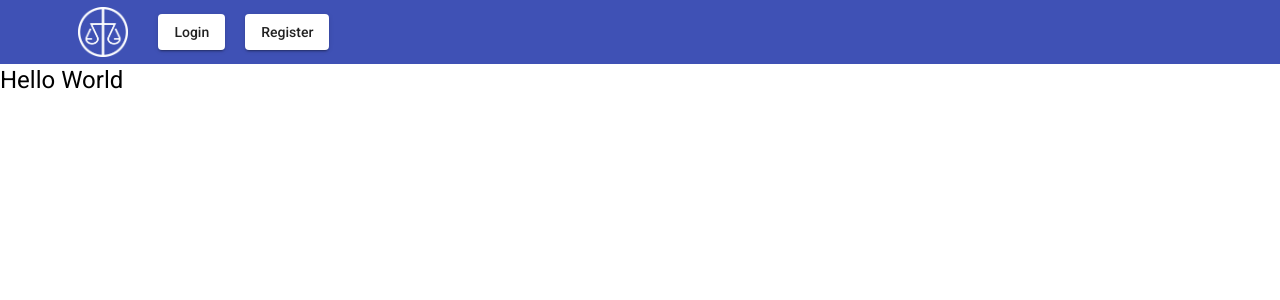
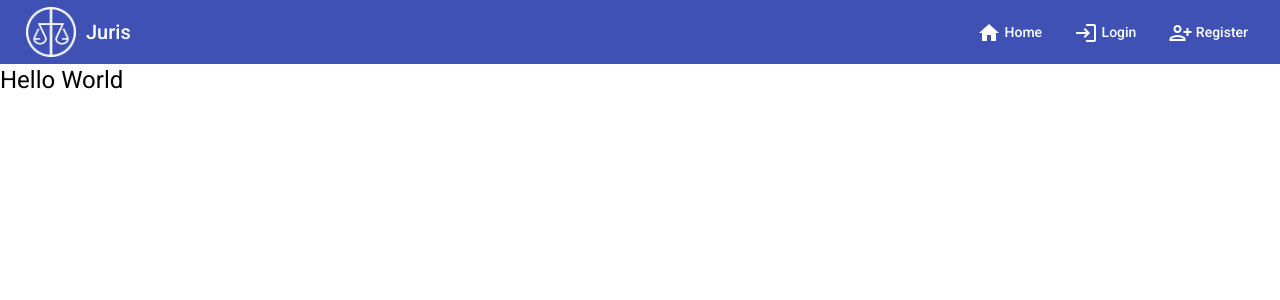
Before and after one commit to Marcel-MD/juris-angular-spa, an Angular app: page /home in a window 1280 px wide. Shown: the top 300 px of the page. Built offline with nearby package versions, Linux system fonts and the light colour scheme.

Commit message:
Add responsive navigation

```diff
--- a/package.json
+++ b/package.json
@@ -15,6 +15,7 @@
     "@angular/common": "~13.3.0",
     "@angular/compiler": "~13.3.0",
     "@angular/core": "~13.3.0",
+    "@angular/flex-layout": "^13.0.0-beta.38",
     "@angular/forms": "~13.3.0",
     "@angular/material": "^13.3.2",
     "@angular/platform-browser": "~13.3.0",
--- a/src/app/app.component.css
+++ b/src/app/app.component.css
@@ -1,12 +1,5 @@
-mat-toolbar {
-  display: flex;
-  flex-wrap: wrap;
-  flex-direction: row;
-  gap: 1em;
-}
-
 .logo {
   max-width: 50px;
-  margin: 0 0.5em 0 5%;
+  margin: 0 0.5em 0 0.5em;
   cursor: pointer;
 }
--- a/src/app/app.component.html
+++ b/src/app/app.component.html
@@ -1,16 +1,35 @@
-<mat-toolbar color="primary">
+<mat-toolbar fxLayout="row" color="primary">
   <img
+    fxFlex
     src="/assets/juris-white.png"
     alt="image"
     class="logo"
     routerLink="/home"
   />
-  <button mat-raised-button color="basic" routerLink="/login">Login</button>
-  <button mat-raised-button color="basic" routerLink="/register">
-    Register
+
+  <span fxFlex> Juris </span>
+
+  <button
+    mat-button
+    *ngFor="let item of menuItems"
+    fxHide.xs
+    routerLink="{{ item.link }}"
+  >
+    <mat-icon class="mr">{{ item.icon }}</mat-icon>
+    {{ item.label }}
   </button>
+  <button mat-icon-button [matMenuTriggerFor]="dropMenu" fxHide fxShow.xs>
+    <mat-icon>more_vert</mat-icon>
+  </button>
+  <mat-menu #dropMenu="matMenu">
+    <ng-container *ngFor="let item of menuItems">
+      <button mat-menu-item routerLink="{{ item.link }}">
+        <mat-icon class="mr">{{ item.icon }}</mat-icon>
+        {{ item.label }}
+      </button>
+      <mat-divider></mat-divider>
+    </ng-container>
+  </mat-menu>
 </mat-toolbar>
 <router-outlet></router-outlet>
 <app-messages></app-messages>
-
-<router-outlet></router-outlet>
--- a/src/app/app.component.ts
+++ b/src/app/app.component.ts
@@ -8,9 +8,31 @@ import { UserService } from './services/user.service';
   styleUrls: ['./app.component.css'],
 })
 export class AppComponent {
-  title = 'Juris';
+  constructor(private userService: UserService) {}
 
-  constructor(private userService: UserService) {}
+  menuItems: MenuItem[] = [
+    {
+      label: 'Home',
+      icon: 'home',
+      link: '/home',
+    },
+    {
+      label: 'Login',
+      icon: 'login',
+      link: '/login',
+    },
+    {
+      label: 'Register',
+      icon: 'person_add_alt',
+      link: '/register',
+    },
+  ];
 
   user?: User;
 }
+
+interface MenuItem {
+  label: string;
+  icon: string;
+  link: string;
+}
--- a/src/app/components/register/register.component.ts
+++ b/src/app/components/register/register.component.ts
@@ -42,7 +42,10 @@ export class RegisterComponent implements OnInit {
         email: this.email.value,
         password: this.password.value,
       } as CreateUser)
-      .subscribe(() => (window.location.href = '/login'));
+      .subscribe((user) => {
+        if (user == null) return;
+        window.location.href = '/login';
+      });
   }
 
   getErrorMessage(field: string) {
```
Also changed, not shown: src/app/app.module.ts (+8 -0 lines), 1 other file (tests, documents, lock files or other folders).
